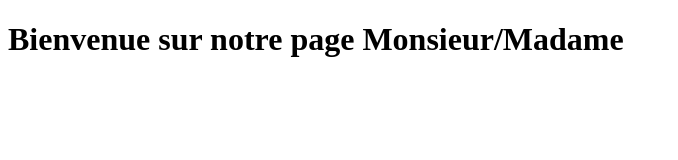
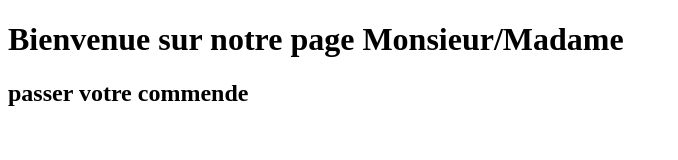
Before and after one commit to NashonKabunga/spa, a plain HTML site: page index.html in a window 1280 px wide. Shown: the whole page, without its empty margins (0-678 px from the left). Drawn offline with Linux system fonts and the light colour scheme.

Commit message:
Update index.html

```diff
--- a/index.html
+++ b/index.html
@@ -9,6 +9,7 @@
 </head>
 <body>
     <h1>Bienvenue sur notre page Monsieur/Madame</h1>
+    <h2> passer votre commende </h2>
 
 </body>
 </html>
```
